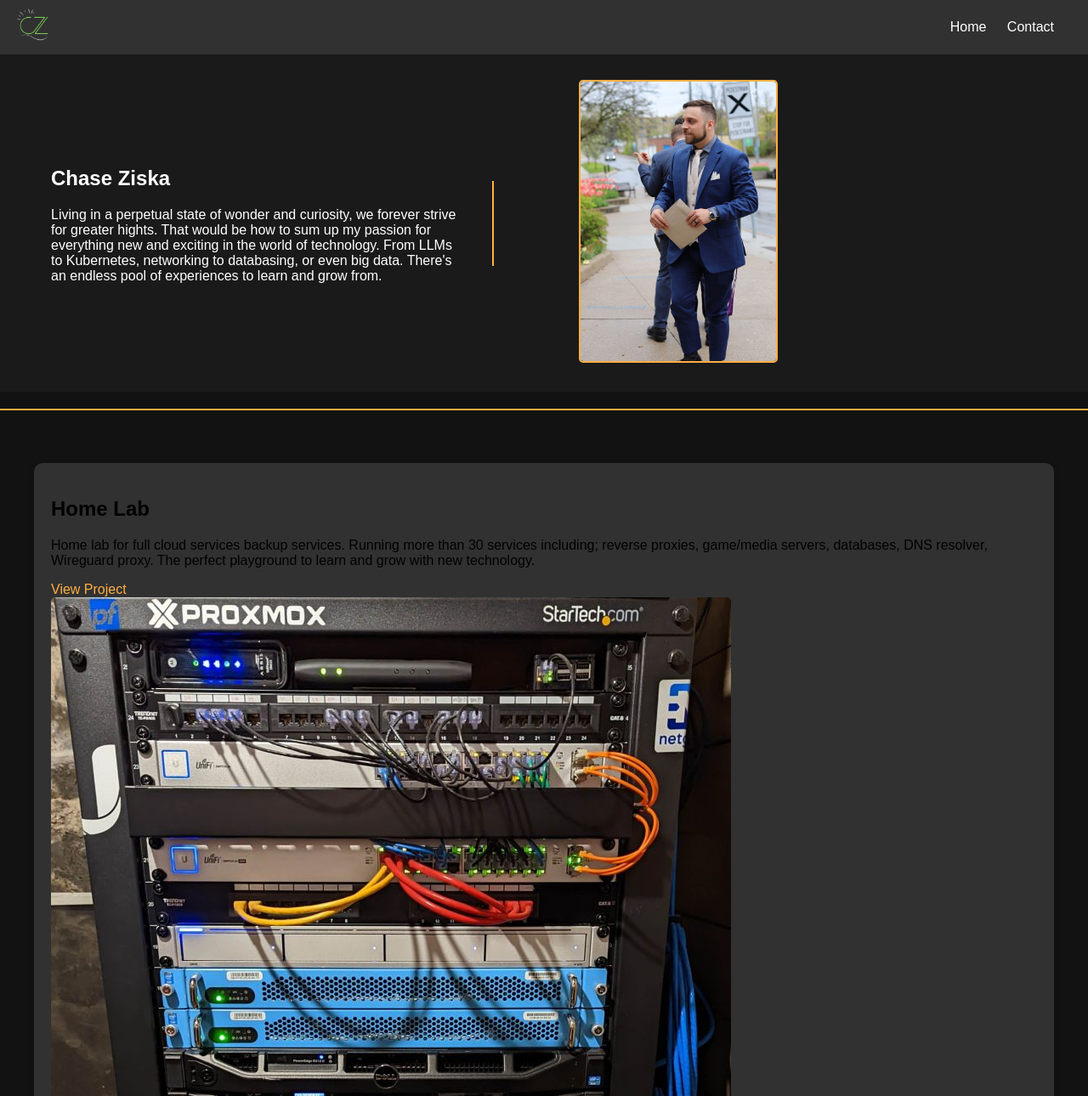
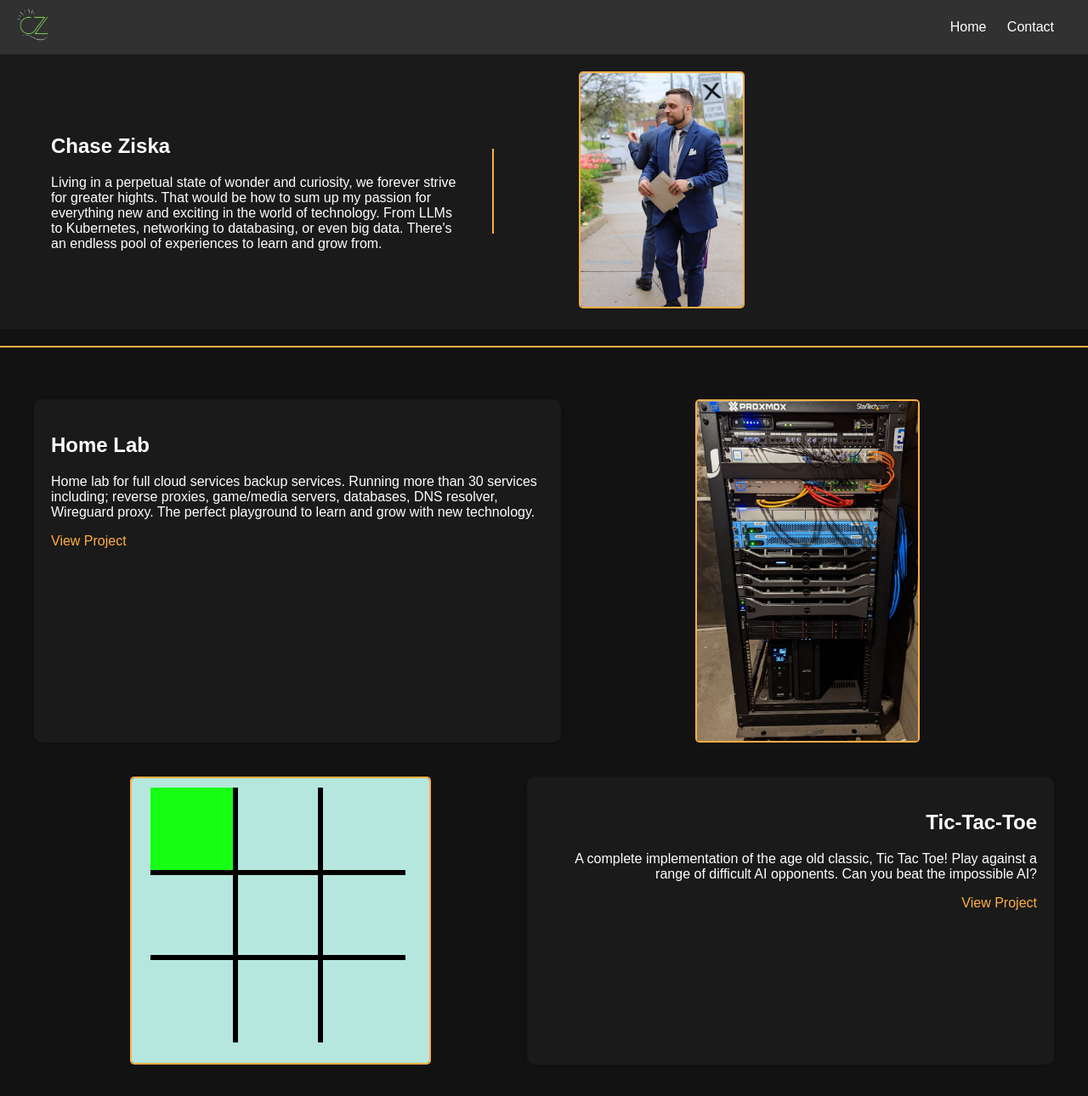
Before and after one commit to HumnResources/portfolio, a Flask app: page / in a window 1280 px wide. Shown: the top 1290 px of the page at 85% size. Run offline with Flask 3, Linux system fonts and the light colour scheme.

Commit message:
Stylizing the project section

```diff
--- /dev/null
+++ b/static/index/index.css
@@ -0,0 +1,195 @@
+/* Header Section */
+
+header {
+    background-color: #313131; /* Dark silver background color */
+    box-shadow: 0 4px 8px rgba(0, 0, 0, 0.1); /* Soft shadow */
+    padding: 10px 20px;
+    display: flex;
+    justify-content: space-between;
+    align-items: center;
+}
+
+header .logo img {
+    height: 40px; /* Adjust the height of the logo */
+    margin-right: 10px;
+}
+
+header nav ul {
+    list-style-type: none;
+    margin: 0;
+    padding: 0;
+}
+
+header nav ul li {
+    display: inline;
+    margin-right: 20px;
+}
+
+header nav ul li a {
+    color: #fff; /* White text color */
+    text-decoration: none;
+}
+
+header nav ul li a:hover {
+    color: #ffae42; /* Accent color on hover */
+}
+
+.container {
+    max-width: 1200px;
+    margin: 0 auto;
+    padding: 20px;
+}
+
+h1 {
+    color: #fff; /* White text color */
+}
+
+
+/* About Me section */
+
+
+.about {
+    background-color: #1a1a1a; /* Dark silver background color */
+    padding: 0px 0;
+}
+
+.about .container {
+    display: flex;
+    justify-content: space-between;
+    align-items: center;
+}
+
+.about .about-content {
+    width: calc(50% - 20px); /* Adjust the width of the content area */
+    padding: 0 20px;
+}
+
+.about .about-content h2,
+.about .about-content p {
+    color: #fff; /* White text color */
+}
+
+.about .about-image {
+    width: calc(50% - 20px); /* Adjust the width of the image area */
+    padding: 0 80px;
+}
+
+.about img {
+    max-width: 40%;
+    height: auto;
+    border: 2px solid #ffae42;
+    border-radius: 5px;
+}
+
+.about .divider {
+    width: 2px;
+    height: 100px; /* Adjust the height of the divider */
+    background-color: #ffae42; /* Accent color */
+    margin: 0 20px; /* Adjust the margin as needed */
+}
+
+
+/* Horizontal Divider */
+
+
+.divider {
+    height: 2px;
+    background-color: #ffae42; /* Accent color */
+    margin: 20px 0;
+}
+
+
+/* Body Section */
+
+
+body {
+    font-family: Arial, sans-serif;
+    margin: 0;
+    padding: 0;
+    background-color: #121212; /* Dark background color */
+}
+
+
+/* Project Section */
+
+
+.project {
+    display: flex;
+    margin-bottom: 40px;
+}
+
+.project-content {
+    flex: 1;
+    padding: 20px;
+    background-color: #1a1a1a; /* Dark silver background color */
+    border-radius: 10px;
+    box-shadow: 0 4px 8px rgba(0, 0, 0, 0.1); /* Soft shadow */
+}
+
+.project-content h2,
+.project-content p {
+    color: #fff; /* White text color */
+}
+
+.project-content a {
+    color: #ffae42; /* Accent color for link */
+    text-decoration: none;
+}
+
+.project-content a:hover {
+    text-decoration: underline;
+}
+
+.project-image {
+    flex: 1;
+    display: flex;
+    justify-content: center;
+    align-items: center;
+    max-width: 55%;
+}
+
+.project-image img {
+    max-width: 650px;
+    max-height: 400px;
+    height: auto;
+    border: 2px solid #ffae42; /* Add a border */
+    border-radius: 5px; /* Add border radius */
+}
+
+/* Alternate project section styles */
+.project.alternate .project-image,
+.project.alternate .project-content {
+    order: 2; /* Change the order of flex items */
+}
+
+.project.alternate .project-content {
+    text-align: right; /* Align text to right for alternate projects */
+}
+
+.project.alternate .project-image {
+    text-align: left; /* Align image to left for alternate projects */
+}
+
+
+/* Footer Section */
+
+
+footer {
+    background-color: #1a1a1a; /* Dark silver background color */
+    padding: 20px;
+    text-align: center;
+}
+
+footer p {
+    margin: 0;
+    color: #fff; /* White text color */
+}
+
+footer a {
+    color: #ffae42; /* Accent color for link */
+    text-decoration: none;
+}
+
+footer a:hover {
+    text-decoration: underline;
+}
--- a/static/index/index5.css
+++ /dev/null
@@ -1,184 +0,0 @@
-/* Header Section */
-
-header {
-    background-color: #313131; /* Dark silver background color */
-    box-shadow: 0 4px 8px rgba(0, 0, 0, 0.1); /* Soft shadow */
-    padding: 10px 20px;
-    display: flex;
-    justify-content: space-between;
-    align-items: center;
-}
-
-header .logo img {
-    height: 40px; /* Adjust the height of the logo */
-    margin-right: 10px;
-}
-
-header nav ul {
-    list-style-type: none;
-    margin: 0;
-    padding: 0;
-}
-
-header nav ul li {
-    display: inline;
-    margin-right: 20px;
-}
-
-header nav ul li a {
-    color: #fff; /* White text color */
-    text-decoration: none;
-}
-
-header nav ul li a:hover {
-    color: #ffae42; /* Accent color on hover */
-}
-
-.container {
-    max-width: 1200px;
-    margin: 0 auto;
-    padding: 20px;
-}
-
-h1 {
-    color: #fff; /* White text color */
-}
-
-
-/* Body Section */
-
-
-body {
-    font-family: Arial, sans-serif;
-    margin: 0;
-    padding: 0;
-    background-color: #121212; /* Dark background color */
-}
-
-
-/* Project Section */
-
-
-.project {
-    background-color: #313131; /* Dark silver background color */
-    border-radius: 10px;
-    padding: 20px;
-    box-shadow: 0 4px 8px rgba(0, 0, 0, 0.1); /* Soft shadow */
-    margin-bottom: 20px;
-}
-
-.project img {
-    max-width: 100%;
-    border-radius: 5px;
-}
-
-.project a {
-    color: #ffae42; /* Accent color for link */
-    text-decoration: none;
-}
-
-.project a:hover {
-    text-decoration: underline;
-}
-
-
-/* Footer Section */
-
-
-footer {
-    background-color: #1a1a1a; /* Dark silver background color */
-    padding: 20px;
-    text-align: center;
-}
-
-footer p {
-    margin: 0;
-    color: #fff; /* White text color */
-}
-
-footer a {
-    color: #ffae42; /* Accent color for link */
-    text-decoration: none;
-}
-
-footer a:hover {
-    text-decoration: underline;
-}
-
-
-/* About Me section */
-
-
-.about {
-    background-color: #1a1a1a; /* Dark silver background color */
-    padding: 10px 0;
-}
-
-.about .container {
-    display: flex;
-    justify-content: space-between;
-    align-items: center;
-}
-
-.about .about-content {
-    width: calc(50% - 20px); /* Adjust the width of the content area */
-    padding: 0 20px;
-}
-
-.about .about-content h2,
-.about .about-content p {
-    color: #fff; /* White text color */
-}
-
-.about .about-image {
-    width: calc(50% - 20px); /* Adjust the width of the image area */
-    padding: 0 80px;
-}
-
-.about img {
-    max-width: 48%;
-    height: auto;
-    border: 2px solid #ffae42;
-    border-radius: 5px;
-}
-
-.about .divider {
-    width: 2px;
-    height: 100px; /* Adjust the height of the divider */
-    background-color: #ffae42; /* Accent color */
-    margin: 0 20px; /* Adjust the margin as needed */
-}
-
-
-/* Horizontal Divider */
-
-
-.divider {
-    height: 2px;
-    background-color: #ffae42; /* Accent color */
-    margin: 20px 0;
-}
-
-
-/* Ripple effect (currently not working) */
-
-
-.ripple {
-    position: absolute;
-    background-color: rgba(255, 255, 255, 0.2); /* Semi-transparent white */
-    border-radius: 50%;
-    animation: rippleEffect 1s linear infinite;
-    pointer-events: none; /* Make the ripple element not interactable */
-    z-index: 0; /* Ensure the ripple is behind other elements */
-}
-
-@keyframes rippleEffect {
-    0% {
-        transform: scale(1);
-        opacity: 1;
-    }
-    100% {
-        transform: scale(2);
-        opacity: 0;
-    }
-}
--- a/templates/index.html
+++ b/templates/index.html
@@ -5,31 +5,8 @@
     <meta charset="UTF-8">
     <meta name="viewport" content="width=device-width, initial-scale=1.0">
     <title>Portfolio</title>
-    <link rel="stylesheet" href="static/index/index5.css">
-    <script src="static/scripts/ripple.js"></script>
-    <style>
-        /* Define ripple styles */
-        .ripple {
-            position: absolute;
-            background-color: rgba(255, 255, 255, 0.2); /* Semi-transparent white */
-            border-radius: 50%;
-            animation: rippleEffect 1s linear infinite;
-            pointer-events: none; /* Make the ripple element not interactable */
-            z-index: 0; /* Ensure the ripple is behind other elements */
-        }
-        @keyframes rippleEffect {
-            0% {
-                transform: scale(1);
-                opacity: 1;
-            }
-            100% {
-                transform: scale(2);
-                opacity: 0;
-            }
-        }
-        </style>
+    <link rel="stylesheet" href="static/index/index.css">
 </head>
-
 
 <body>
     <header>
@@ -44,7 +21,6 @@
             </ul>
         </nav>
     </header>
-
 
     <section class="about">
         <div class="container">
@@ -61,9 +37,6 @@
 
     <section class="divider"></section>
 
-    <!-- Add the ripple effect element -->
-    <div class="ripple"></div>
-
     <div class="container">
         <h1></h1>
         <!-- Repeat the project section for the remaining projects -->
@@ -77,25 +50,38 @@
                 <img src="static/images/homeserver-rack-demo.jpg">
             </div>
         </div>
-    </div>
 
-        <div class="project 2">
-            <h2>Tic-Tac-Toe</h2>
-            <p>A complete implementation of the age old classic, Tic Tac Toe! Play against a range of difficult AI opponents. Can you beat the impossible AI?</p>
-            <img src="{{ url_for('static', filename='project1.jpg') }}" alt="Project 1">
-            <a href="https://humnresources.github.io/TicTacToe/public/game.html">View Project</a>
+        <div class="project alternate">
+            <div class="project-image">
+                <img src="static/images/TicTacToe.png">
+            </div>
+            <div class="project-content">
+                <h2>Tic-Tac-Toe</h2>
+                <p>A complete implementation of the age old classic, Tic Tac Toe! Play against a range of difficult AI opponents. Can you beat the impossible AI?</p>
+                <a href="https://humnresources.github.io/TicTacToe/public/game.html">View Project</a>
+            </div>
         </div>
-        <div class="project 3">
-            <h2>KanBan Board</h2>
-            <p>Description of project 1 goes here.</p>
-            <img src="{{ url_for('static', filename='project1.jpg') }}" alt="Project 1">
-            <a href="#">View Project</a>
+
+        <div class="project">
+            <div class="project-content">
+                <h2>KanBan Board</h2>
+                <p>A random series of words ...</p>
+                <a href="#">View Project</a>
+            </div>
+            <div class="project-image">
+                <img src="{{ url_for('static', filename='project1.jpg') }}">
+            </div>
         </div>
-        <div class="project 4">
-            <h2>Discord Media Bot</h2>
-            <p>Description of project 1 goes here.</p>
-            <img src="{{ url_for('static', filename='project1.jpg') }}" alt="Project 1">
-            <a href="#">View Project</a>
+
+        <div class="project alternate">
+            <div class="project-image">
+                <img src="{{ url_for('static', filename='project1.jpg') }}">
+            </div>
+            <div class="project-content">
+                <h2>Discord Media Bot</h2>
+                <p>A random series of words ...</p>
+                <a href="#">View Project</a>
+            </div>
         </div>
     </div>
 
@@ -103,6 +89,5 @@
         <p>&copy; 2024 My Portfolio</p>
         <p><a href="#">Contact Me</a></p>
     </footer>
-
 </body>
 </html>
```
Also changed, not shown: static/images/TicTacToe.png (added).
